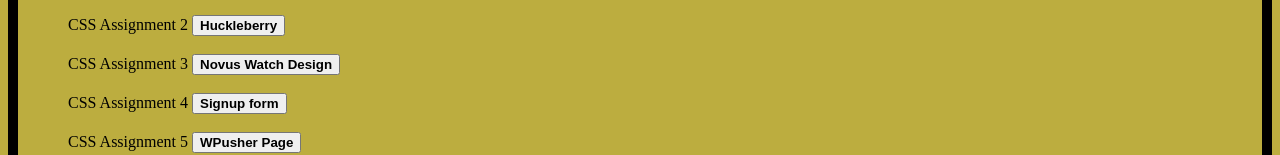
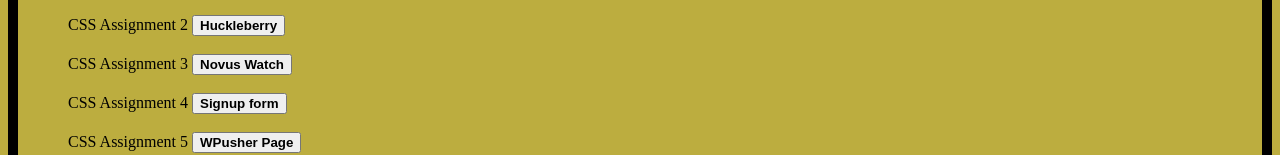
Before and after one commit to Darkchild123/CSS_1, a plain HTML site: page index.html in a window 1280 px wide. Shown: the part 254-409 px from the top of the page. Drawn offline with Linux system fonts and the light colour scheme.

Commit message:
Update index.html

```diff
--- a/index.html
+++ b/index.html
@@ -27,7 +27,7 @@
 
     <br></br>
 
- CSS Assignment 3  <a href="./CSS-3.html"><button><strong>Novus Watch Design</strong></button></a>
+ CSS Assignment 3  <a href="./CSS-3.html"><button><strong>Novus Watch</strong></button></a>
 
     <br></br>
 
```
